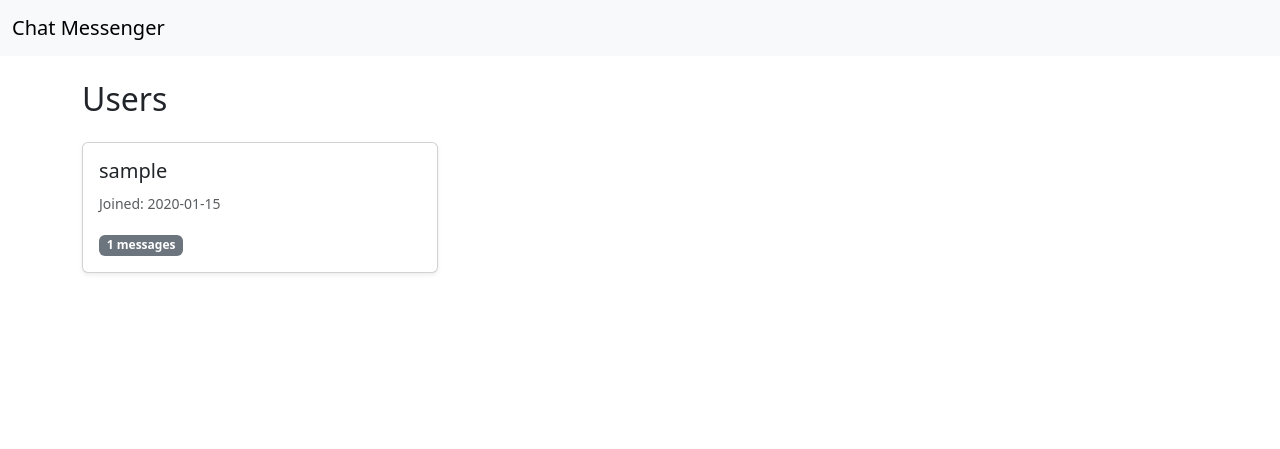
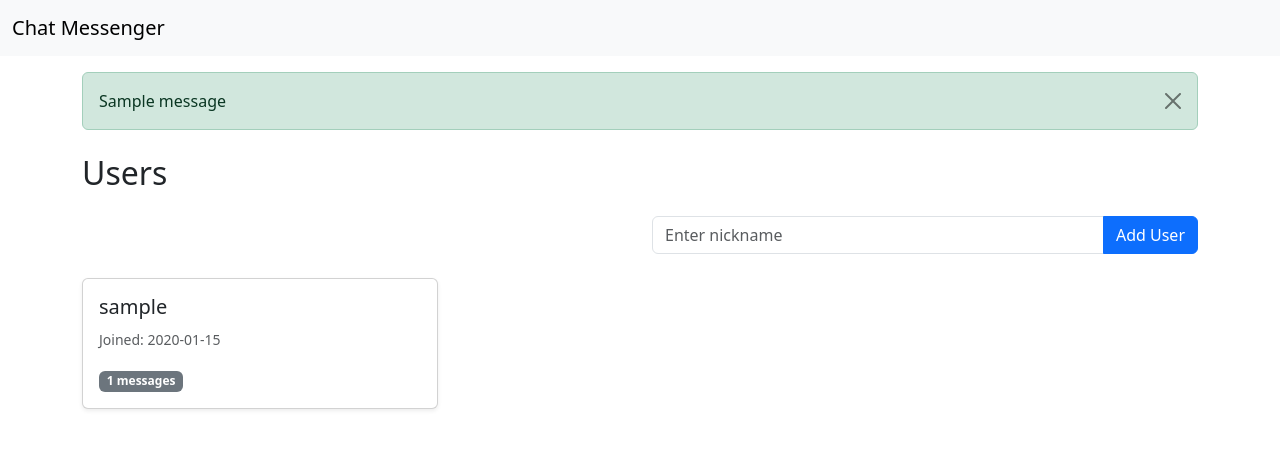
Before and after one commit to dybovalex/Simple_Chat, a Flask app: page / in a window 1280 px wide. Shown: the top 449 px of the page. Run offline with Flask 3, Linux system fonts and the light colour scheme; tables that the repository leaves empty hold one stand-in row (values such as "Sample post"); one stand-in notice (Sample message) is shown; some libraries are stand-ins or nearby versions.

Commit message:
Add dotenv support for environment variables and enhance configuration management. Updated dependencies to include dotenv and flask-wtf, and modified app configuration to use environment variables for the secret key. Improved user creation handling in routes and updated templates to include user feedback messages.

```diff
--- a/app/config.py
+++ b/app/config.py
@@ -1,3 +1,6 @@
+import os
+
 class Config:
     SQLALCHEMY_DATABASE_URI = "sqlite:///chat.db"
     SQLALCHEMY_TRACK_MODIFICATIONS = False
+    SECRET_KEY = os.environ.get("SECRET_KEY") or "My_Strong_Secret_Key"
--- /dev/null
+++ b/app/forms.py
@@ -0,0 +1,7 @@
+from flask_wtf import FlaskForm
+from wtforms import StringField, SubmitField, SelectField
+from wtforms.validators import DataRequired, Length
+
+class AddUserForm(FlaskForm):
+    nickname = StringField("Nickname", validators=[DataRequired(), Length(min=3, max=20)])
+    submit = SubmitField("Add User")
--- a/app/routes.py
+++ b/app/routes.py
@@ -1,7 +1,8 @@
-from flask import Blueprint, render_template, request, redirect, url_for
-
+from flask import Blueprint, render_template, request, redirect, url_for, flash
 from app import db
 from app.models import User, Message, MessageType
+from app.forms import AddUserForm
+from sqlalchemy.exc import IntegrityError
 
 main = Blueprint("main", __name__)
 
@@ -20,7 +21,8 @@ def get_or_create_user(nickname):
 def home():
     """Home page - list all users."""
     users = User.query.order_by(User.created_at.desc()).all()
-    return render_template("index.html", users=users)
+    form = AddUserForm()
+    return render_template("index.html", users=users, form=form)
 
 
 @main.route("/chat/<nickname>", methods=["GET", "POST"])
@@ -45,3 +47,19 @@ def chat(nickname):
         .all()
     )
     return render_template("chat.html", user=user, messages=messages)
+
+
+@main.route("/create-user", methods=["POST"])
+def create_user():
+    form = AddUserForm()
+    if form.validate_on_submit():
+        nickname = (form.nickname.data or "").strip()
+        try:
+            user = User(nickname=nickname)
+            db.session.add(user)
+            db.session.commit()
+        except IntegrityError:
+            db.session.rollback()
+            flash("This nickname is already taken!", "danger")
+        return redirect(url_for("main.home"))
+    return redirect(url_for("main.home"))
--- a/main.py
+++ b/main.py
@@ -1,4 +1,6 @@
 from app import create_app, db
+from dotenv import load_dotenv
+load_dotenv()
 
 app = create_app()
 
--- a/pyproject.toml
+++ b/pyproject.toml
@@ -7,8 +7,10 @@ requires-python = ">=3.12"
 dependencies = [
     "bootstrap-flask>=2.5.0",
     "djlint>=1.36.4",
+    "dotenv>=0.9.9",
     "flask>=3.1.2",
     "flask-sqlalchemy>=3.1.1",
+    "flask-wtf>=1.2.2",
     "sqlalchemy>=2.0.45",
 ]
 
--- a/templates/chat.html
+++ b/templates/chat.html
@@ -7,11 +7,7 @@
           href="{{ url_for('static', filename='css/style_input_form.css') }}">
 {% endblock styles %}
 {% block content %}
-    <nav class="navbar navbar-expand-lg navbar-light bg-light">
-        <div class="container-fluid">
-            <a class="navbar-brand" href="#">Chat Messenger</a>
-        </div>
-    </nav>
+    {% include "components/navbar.html" %}
     <div class="container">
         {# comment # Display the messages #}
         {% for msg in messages %}
--- /dev/null
+++ b/templates/components/navbar.html
@@ -0,0 +1,5 @@
+<nav class="navbar navbar-expand-lg navbar-light bg-light">
+    <div class="container-fluid">
+        <a class="navbar-brand" href="{{ url_for("main.home") }}">Chat Messenger</a>
+    </div>
+</nav>
--- a/templates/index.html
+++ b/templates/index.html
@@ -7,13 +7,35 @@
           href="{{ url_for('static', filename='css/style_user_card.css') }}">
 {% endblock styles %}
 {% block content %}
-    <nav class="navbar navbar-expand-lg navbar-light bg-light">
-        <div class="container-fluid">
-            <a class="navbar-brand" href="{{ url_for("main.home") }}">Chat Messenger</a>
-        </div>
-    </nav>
+    {% include "components/navbar.html" %}
+    {% with messages = get_flashed_messages(with_categories=true) %}
+        {% if messages %}
+            <div class="container mt-3">
+                {% for category, message in messages %}
+                    <div class="alert alert-{{ category }} alert-dismissible fade show"
+                         role="alert">
+                        {{ message }}
+                        <button type="button" class="btn-close" data-bs-dismiss="alert"></button>
+                    </div>
+                {% endfor %}
+            </div>
+        {% endif %}
+    {% endwith %}
     <div class="container mt-4">
         <h2 class="mb-4">Users</h2>
+        <!-- Add User Form - positioned to the right -->
+        <div class="row mb-4">
+            <div class="col-md-6 ms-auto">
+                <!-- ms-auto pushes to right -->
+                <form method="post" action="{{ url_for("main.create_user") }}">
+                    {{ form.hidden_tag() }}  <!-- CSRF token -->
+                    <div class="input-group">
+                        {{ form.nickname(class="form-control", placeholder="Enter nickname") }}
+                        {{ form.submit(class="btn btn-primary") }}
+                    </div>
+                </form>
+            </div>
+        </div>
         <div class="row row-cols-1 row-cols-md-3 g-4">
             {% for user in users %}
                 {% include "components/user-card.html" %}
```
Also changed, not shown: 1 other file.
